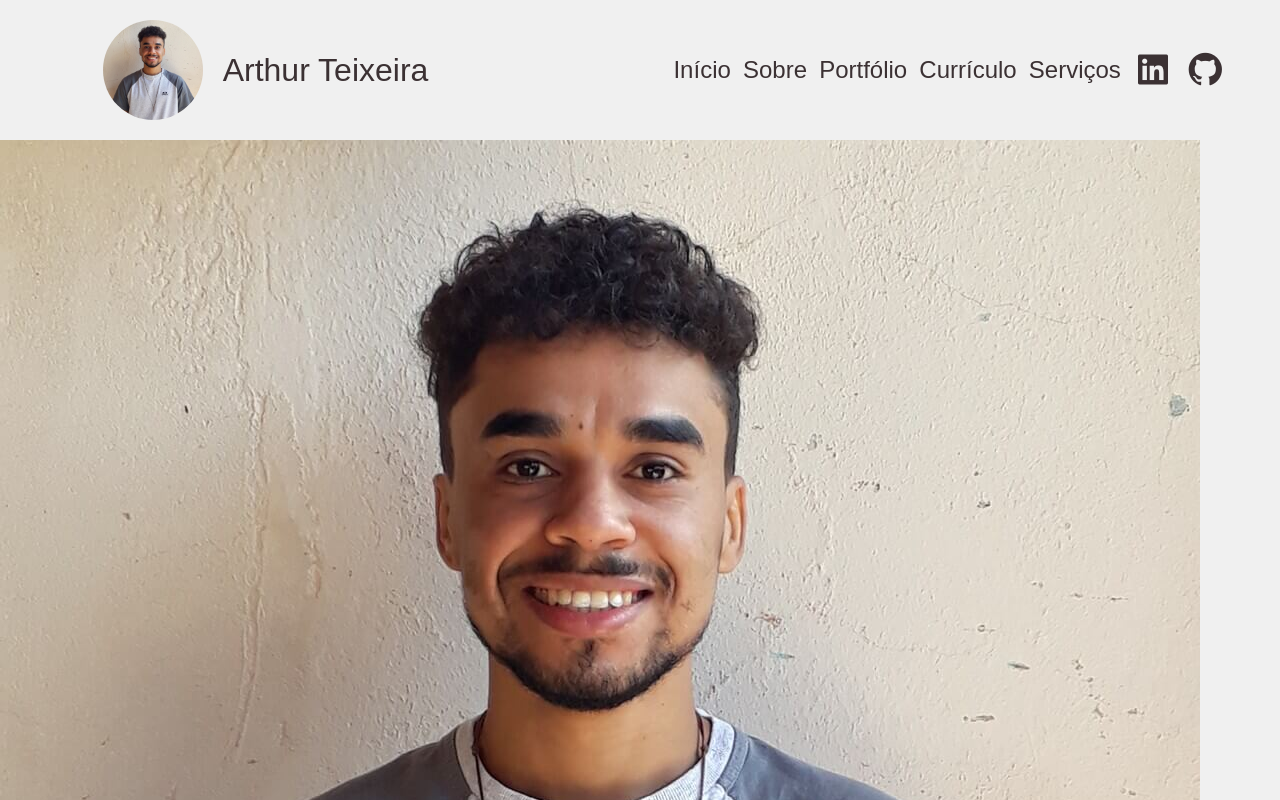
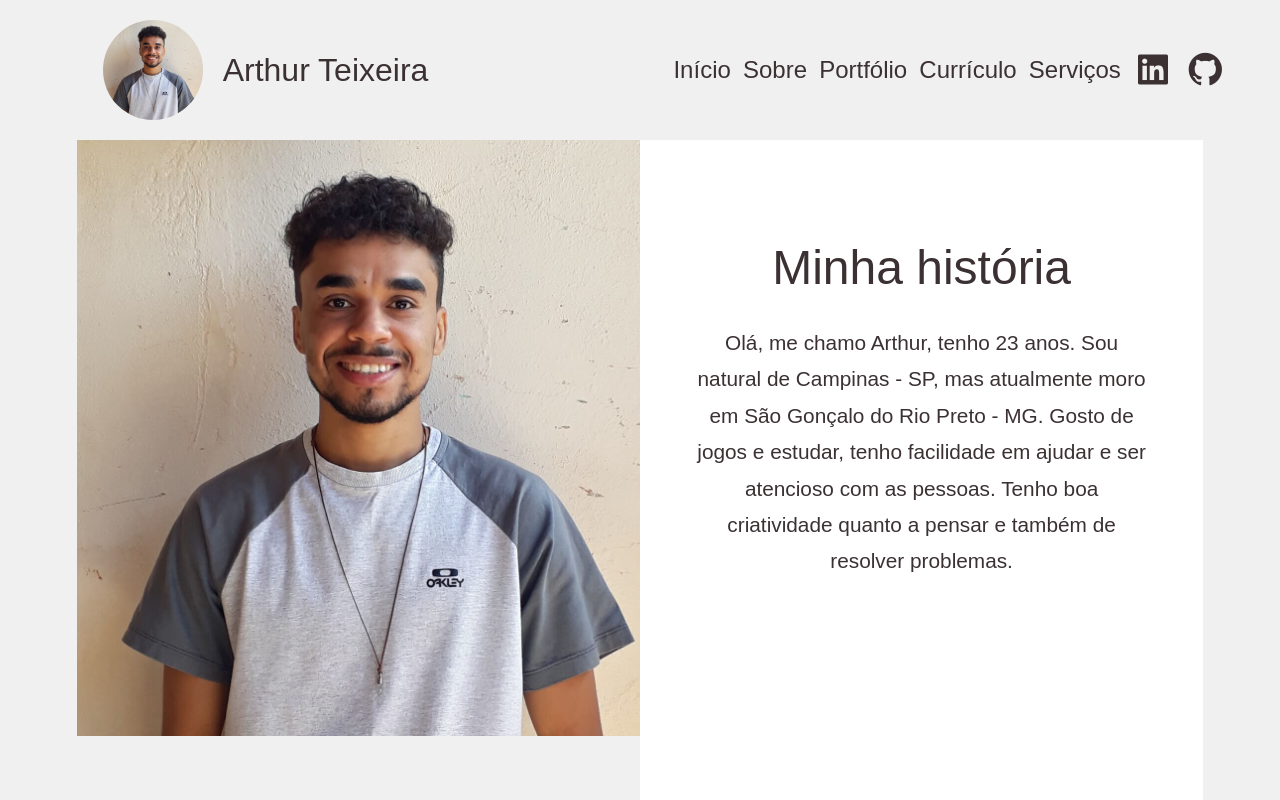
Before and after one commit to TuzinF5/arthur-teixeira-portfolio, a React (Create React App) app: page /about in a window 1280 px wide. Shown: the top 800 px of the page. Built offline with nearby package versions, Linux system fonts and the light colour scheme; a web font is replaced by a local one.

Commit message:
Adcionando estilos a página About

```diff
--- a/src/styles/About.module.css
+++ b/src/styles/About.module.css
@@ -1,3 +1,41 @@
-.about {
+.about,
+.about div {
   height: 880px;
 }
+
+.about section {
+  display: flex;
+  justify-content: center;
+}
+
+.about div {
+  width: 44%;
+}
+
+.about img {
+  width: 595.5px;
+}
+
+.about div div {
+  width: 80%;
+}
+
+.about div:nth-child(2) {
+  background-color: #ffffff;
+  display: flex;
+  justify-content: center;
+}
+
+.about p {
+  text-align: center;
+}
+
+.about p:nth-child(1) {
+  font-size: 3em;
+  margin: 100px 0px 30px 0px;
+}
+
+.about p:nth-child(2) {
+  font-size: 1.3em;
+  line-height: 1.75;
+}
```
